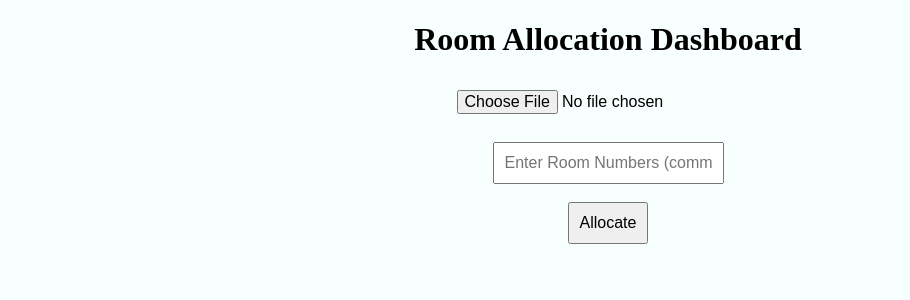
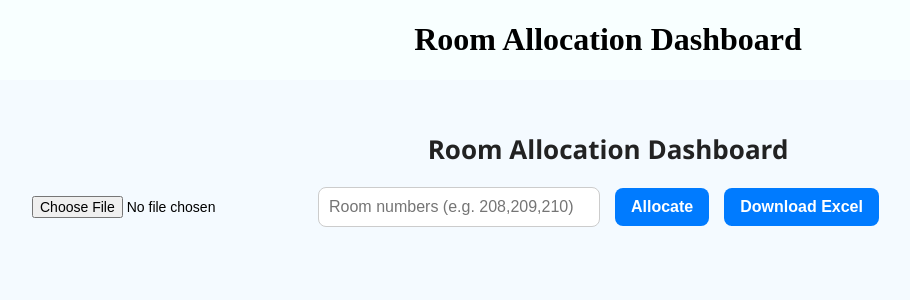
Before and after one commit to Mainudheen/allocation-management, a React (Create React App) app: page /dashboard in a window 1280 px wide. Shown: the top 300 px of the page, without its empty margins (32-942 px from the left). Built offline with nearby package versions, Linux system fonts and the light colour scheme.

Commit message:
download format in dashboard

```diff
--- a/src/App.js
+++ b/src/App.js
@@ -13,6 +13,7 @@ function App() {
         <Route path="/student-login" element={<StudentLogin />} />
         <Route path="/admin-login" element={<AdminAuth />} />
         <Route path="/dashboard" element={<Dashboard />} />
+
       </Routes>
     </Router>
   );
--- /dev/null
+++ b/src/components/RoomAllocator.css
@@ -0,0 +1,74 @@
+.dashboard-container {
+  padding: 30px 50px;
+  background-color: #f4faff;
+  font-family: 'Segoe UI', sans-serif;
+  min-height: 100vh;
+}
+
+h2 {
+  font-size: 26px;
+  margin-bottom: 20px;
+  color: #222;
+  text-align: center;
+}
+
+.control-panel {
+  display: flex;
+  gap: 15px;
+  align-items: center;
+  margin-bottom: 30px;
+  flex-wrap: wrap;
+  justify-content: flex-start;
+}
+
+.control-panel input[type="file"] {
+  padding: 6px;
+  font-size: 14px;
+}
+
+.control-panel input[type="text"] {
+  padding: 10px;
+  width: 260px;
+  border: 1px solid #ccc;
+  border-radius: 8px;
+}
+
+.control-panel button {
+  padding: 10px 16px;
+  background-color: #007bff;
+  color: white;
+  font-weight: bold;
+  border: none;
+  border-radius: 8px;
+  cursor: pointer;
+  transition: background-color 0.3s ease;
+}
+
+.control-panel button:hover {
+  background-color: #0056b3;
+}
+
+.allocation-table {
+  width: 100%;
+  border-collapse: collapse;
+  background: #fff;
+  border-radius: 10px;
+  overflow: hidden;
+  box-shadow: 0 5px 15px rgba(0,0,0,0.05);
+}
+
+.allocation-table th,
+.allocation-table td {
+  padding: 14px 20px;
+  border: 1px solid #ddd;
+  text-align: center;
+}
+
+.allocation-table thead {
+  background-color: #e9f5ff;
+}
+
+.allocation-table tbody tr:hover {
+  background-color: #f1f9ff;
+  transition: 0.2s ease-in-out;
+}
--- a/src/components/RoomAllocator.jsx
+++ b/src/components/RoomAllocator.jsx
@@ -1,5 +1,6 @@
-import { useState } from 'react';
+import React, { useState } from 'react';
 import * as XLSX from 'xlsx';
+import './RoomAllocator.css';
 
 function RoomAllocator() {
   const [excelData, setExcelData] = useState([]);
@@ -24,8 +25,6 @@ function RoomAllocator() {
       const wb = XLSX.read(bstr, { type: 'binary' });
       const sheet = wb.Sheets[wb.SheetNames[0]];
       const jsonData = XLSX.utils.sheet_to_json(sheet);
-
-
       setExcelData(jsonData);
     };
     reader.readAsBinaryString(file);
@@ -52,18 +51,14 @@ function RoomAllocator() {
       } else {
         const lastRoom = rooms[rooms.length - 1];
         const roomNumMatch = lastRoom.match(/(\d+)/);
-        // const roomPrefix = lastRoom.replace(/\d+/g, '') || 'R';
         const startNumber = roomNumMatch ? parseInt(roomNumMatch[0]) : 100;
         const newRoomNum = startNumber + (Math.floor(i / 30) - rooms.length + 1);
         room = `${newRoomNum}`;
       }
 
-      // Get 2 different invigilators
       const inv1 = invigilatorList[invigilatorIndex % invigilatorList.length];
       const inv2 = invigilatorList[(invigilatorIndex + 1) % invigilatorList.length];
       invigilatorIndex += 2;
-
-      //const rollNumbers = batch.map(student => student.Roll || student['Roll No'] || student['RollNumber'] || student['RollNumber'] || '' || student['RollNo']).filter(r => r !== '').join(', ');
 
       const rollList = batch
         .map(student => student.Roll || student['Roll No'] || student['RollNumber'] || student['RollNo'] || '')
@@ -73,7 +68,6 @@ function RoomAllocator() {
       const rollNumbers = rollList.length > 1
         ? `${rollList[0]} – ${rollList[rollList.length - 1]}`
         : rollList[0] || 'N/A';
-
 
       const classSet = new Set();
       batch.forEach(student => {
@@ -94,20 +88,49 @@ function RoomAllocator() {
     setAllocations(finalAllocation);
   };
 
+  const downloadExcel = () => {
+    if (allocations.length === 0) {
+      alert("No allocations to download.");
+      return;
+    }
+
+    const wsData = [
+      ["Class", "Room", "Total Students", "Roll Numbers", "Invigilator 1", "Invigilator 2"],
+      ...allocations.map(a => [
+        a.className,
+        a.room,
+        a.totalStudents,
+        a.rollNumbers,
+        a.invigilators[0],
+        a.invigilators[1]
+      ])
+    ];
+
+    const ws = XLSX.utils.aoa_to_sheet(wsData);
+    const wb = XLSX.utils.book_new();
+    XLSX.utils.book_append_sheet(wb, ws, "Allocations");
+
+    const filename = `Room_Allocations_${new Date().toLocaleDateString().replaceAll('/', '-')}.xlsx`;
+    XLSX.writeFile(wb, filename);
+  };
+
   return (
-    <div>
+    <div className="dashboard-container">
+      <h2>Room Allocation Dashboard</h2>
+
+      <div className="control-panel">
         <input type="file" accept=".xlsx, .xls" onChange={handleFileUpload} />
-      <br /><br />
         <input
           type="text"
-        placeholder="Enter Room Numbers (comma separated)"
+          placeholder="Room numbers (e.g. 208,209,210)"
           onChange={(e) => setRoomsInput(e.target.value)}
         />
-      <br /><br />
         <button onClick={allocate}>Allocate</button>
+        <button onClick={downloadExcel}>Download Excel</button>
+      </div>
 
       {allocations.length > 0 && (
-        <table border="1" cellPadding="10" style={{ marginTop: '20px' }}>
+        <table className="allocation-table">
           <thead>
             <tr>
               <th>Class</th>
--- a/src/components/StudentLogin.css
+++ b/src/components/StudentLogin.css
@@ -1,57 +1,77 @@
 .student-login-container {
-    height: 100vh;
+  animation: slideUpFadeIn 0.8s ease forwards;
   display: flex;
   justify-content: center;
   align-items: center;
-    background: linear-gradient(to right,  #f3f5f5, #c2e9fb);
-    font-family: 'Segoe UI', Tahoma, Geneva, Verdana, sans-serif;
+  padding: 40px 0;
+  min-height: 100vh;
+  background: linear-gradient(to right, #f8f9fb, #f3f4f7);
+}
+
+@keyframes slideUpFadeIn {
+  from {
+    opacity: 0;
+    transform: translateY(40px);
+  }
+  to {
+    opacity: 1;
+    transform: translateY(0);
+  }
 }
 
 .student-login-card {
-    width: 350px;
-    padding: 40px 30px;
+  background-color: #fff;
+  padding: 40px;
+  width: 100%;
+  max-width: 420px;
   border-radius: 16px;
-    background-color: rgb(245, 240, 240);
-    box-shadow: 0 12px 20px rgba(0, 0, 0, 0.2);
+  box-shadow: 0 10px 25px rgba(0, 0, 0, 0.1);
   text-align: center;
 }
 
 .student-login-card h2 {
-    margin-bottom: 20px;
-    color: #080808;
+  margin-bottom: 24px;
+  color: #333;
+  font-weight: bold;
 }
 
-  .student-login-card input {
+.student-login-card input,
+.student-login-card select {
   width: 100%;
-    padding: 12px;
+  padding: 12px 15px;
   margin: 10px 0;
   border: 1px solid #ccc;
   border-radius: 8px;
-    font-size: 14px;
+  transition: all 0.3s ease;
+}
+
+.student-login-card input:focus,
+.student-login-card select:focus {
+  border-color: #007bff;
+  outline: none;
+  box-shadow: 0 0 5px rgba(0, 123, 255, 0.3);
+}
+
+.student-login-card input:hover,
+.student-login-card select:hover {
+  background-color: #f0f8ff;
 }
 
 .student-login-card button {
-    margin-top: 20px;
+  margin-top: 16px;
+  width: 100%;
   padding: 12px;
-    width: 100%;
-    background-color: #4a90e2;
+  background: #007bff;
   color: white;
+  font-weight: bold;
   border: none;
-    font-size: 16px;
   border-radius: 8px;
   cursor: pointer;
-    transition: background-color 0.3s ease;
+  transition: all 0.3s ease;
 }
 
 .student-login-card button:hover {
-    background-color: #357ab7;
+  background-color: #0056b3;
+  transform: scale(1.03);
+  box-shadow: 0 6px 15px rgba(0, 0, 0, 0.1);
 }
-  .student-login-card select {
-    width: 100%;
-    padding: 12px;
-    margin: 10px 0;
-    border: 1px solid #ccc;
-    border-radius: 8px;
-    font-size: 14px;
-    background-color: white;
-  }
```
Lines whose indentation alone changed are shown as unchanged.
